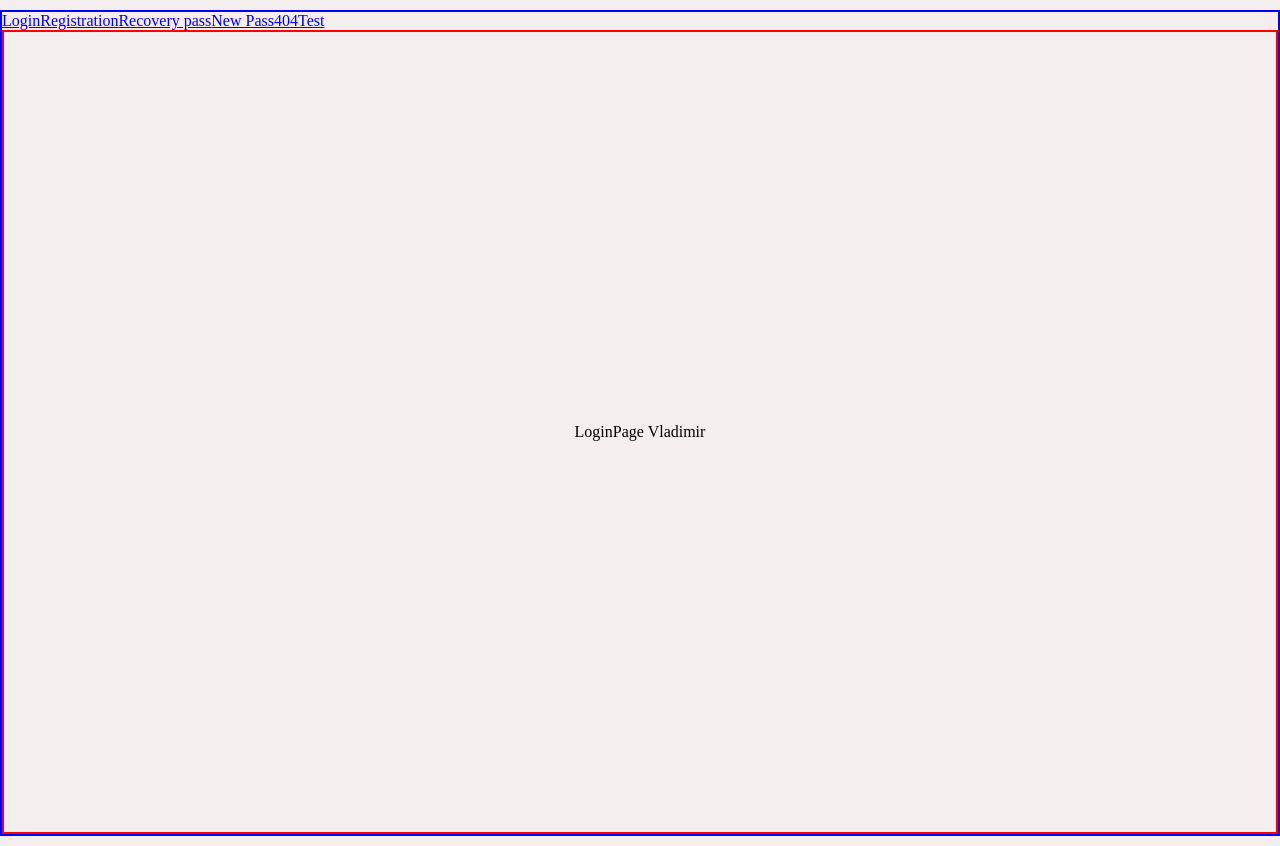
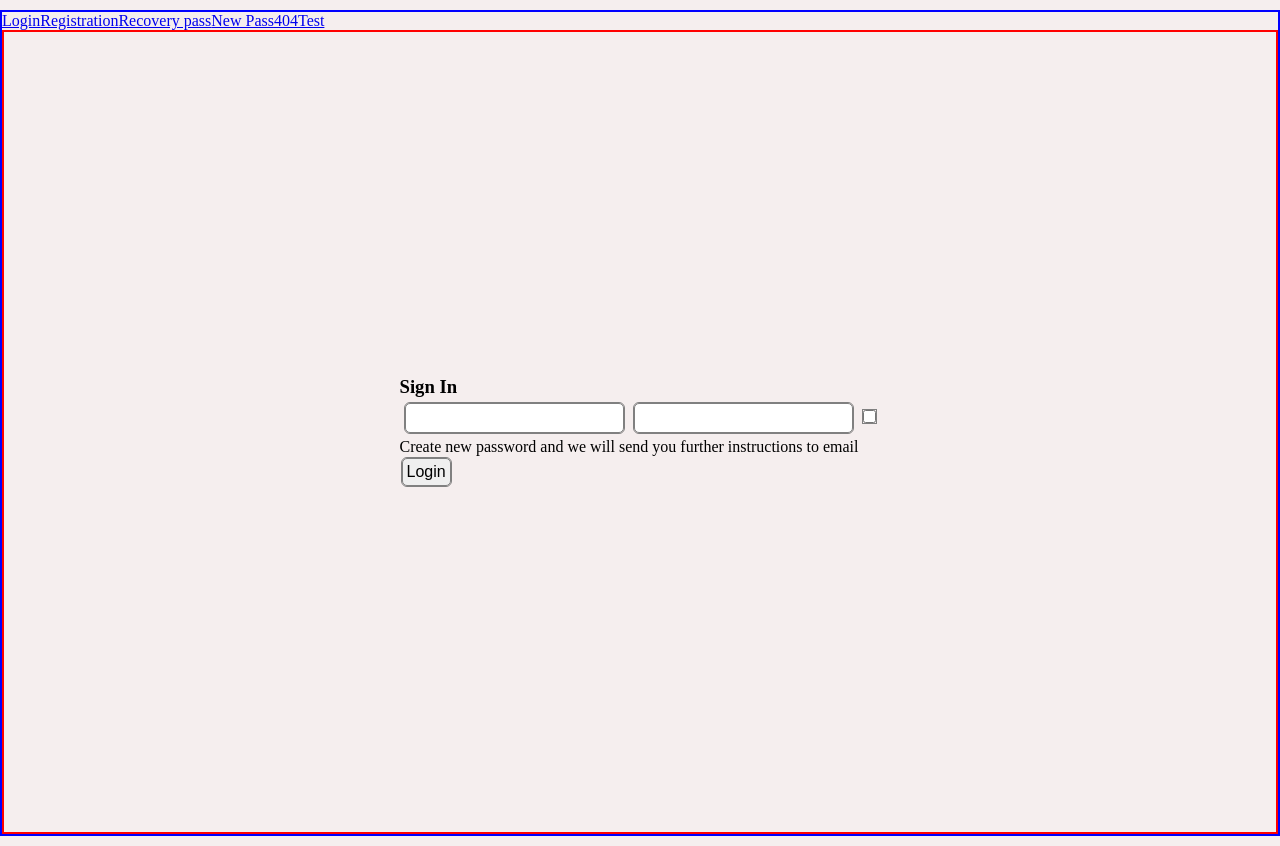
Before and after one commit to Ural993/Cards, a React (Create React App) app: page /#/login in a window 1280 px wide. Built offline with nearby package versions, Linux system fonts and the light colour scheme; no server answers.

Commit message:
add login, logout

```diff
--- a/src/App.tsx
+++ b/src/App.tsx
@@ -1,4 +1,4 @@
-import React from "react";
+import React, {useEffect} from "react";
 import styles from "./App.module.scss"
 import {HashRouter, Link, Route, Routes} from "react-router-dom";
 import {LoginPage} from "./components/pages/p1- loginization/l1-login/login-page";
@@ -8,8 +8,14 @@ import {CreateNewPassPage} from "./components/pages/p1- loginization/l4-create-n
 import {PassRecoveryPage} from "./components/pages/p1- loginization/l3-pass-recovery/pass-recovery-page";
 import {Error404Page} from "./components/pages/p3-error/error404-page";
 import {TestPage} from "./components/pages/p4-test/test-page";
+import {useDispatch} from "react-redux";
+import {authorization} from "./bll/reducers/app/app-reducer";
 
 export const App = () => {
+    const dispatch = useDispatch()
+    useEffect(() => {
+        dispatch(authorization())
+    })
     return (
         <div className={styles.container}>
             <HashRouter>
--- a/src/bll/reducers/app/app-reducer.ts
+++ b/src/bll/reducers/app/app-reducer.ts
@@ -1,29 +1,65 @@
-
+import {Dispatch} from "redux";
+import {authApi} from "../../../dal/cardsApi";
 
 const initState = {
-    isFetching: false
+    userDate: {
+        _id: "",
+        email: "",
+        name: "",
+        avatar: "",
+        publicCardPacksCount: 0,
+    },
+    isFetching: false,
+    isAuthorized: false,
 }
 
 type AppInitStateType = typeof initState
 
-type AppActionType = SetIsFetchingAT
 
 export const appReducer = (state: AppInitStateType = initState, action: AppActionType) => {
-    switch (action.type){
+    switch (action.type) {
         case "APP/SET-IS-FETCHING":
             return {
                 ...state,
                 isFetching: action.isFetching
             }
+        case "APP/SET-USER-DATES":
+            return {...state, userDate: action.payload}
+        case "APP/IS-AUTHORIZED":
+            return {...state, isAuthorized: action.isAuthorized}
         default:
             return state
     }
 }
 
+export const setIsFetchingAC = (isFetching: boolean) => {
+    return {type: "APP/SET-IS-FETCHING", isFetching} as const
+}
+export const setUserDatesAC = (payload: {
+    _id: string, email: string,
+    name: string, avatar: string, publicCardPacksCount: number,
+}) => ({type: "APP/SET-USER-DATES", payload} as const)
+
+export const isAuthorizedAC = (isAuthorized: boolean) => ({type: "APP/IS-AUTHORIZED", isAuthorized} as const)
+
+
+export const authorization = () => (dispatch: Dispatch) => {
+    authApi.authorization()
+        .then((res) => {
+            dispatch(setUserDatesAC(res.data))
+            dispatch(isAuthorizedAC(true))
+        })
+}
+export const logout = () => (dispatch: Dispatch) => {
+    authApi.logout()
+        .then((res) => {
+            debugger
+        dispatch(isAuthorizedAC(false))
+        })
+}
+
+
 export type SetIsFetchingAT = ReturnType<typeof setIsFetchingAC>
-export const setIsFetchingAC = (isFetching: boolean) => {
-    return{
-        type: "APP/SET-IS-FETCHING",
-        isFetching
-    } as const
-}
+type setUserDatesACType = ReturnType<typeof setUserDatesAC>
+type isAuthorizedACType = ReturnType<typeof isAuthorizedAC>
+type AppActionType = SetIsFetchingAT | setUserDatesACType | isAuthorizedACType
--- a/src/bll/reducers/r1-login/login-reduser.ts
+++ b/src/bll/reducers/r1-login/login-reduser.ts
@@ -1,10 +1,32 @@
+import {AxiosError} from "axios";
+import {Dispatch} from "redux";
+import {authApi} from "../../../dal/cardsApi";
+import {isAuthorizedAC} from "../app/app-reducer";
 
 
-const initState = {}
+const initState = {
+    error: ''
+}
+type initStateType = typeof initState
 
-export const loginReducer = (state: any = initState, action: any) => {
-    switch (action.type){
+export const loginReducer = (state: initStateType = initState, action: ActionsType) => {
+    switch (action.type) {
+        case "LOGIN/SET-ERROR":
+            return {...state, error: action.error}
         default:
             return state
     }
 }
+const setError = (error: string) => ({type: 'LOGIN/SET-ERROR', error} as const)
+
+export const login = (email: string, password: string, rememberMe: boolean) => (dispatch: Dispatch) => {
+    authApi.login(email, password, rememberMe)
+        .then((res) => {
+            dispatch(isAuthorizedAC(true))
+        })
+        .catch((err: AxiosError) => {
+            dispatch(setError(err.response?.data.message))
+        })
+}
+type setErrorType = ReturnType<typeof setError>
+type ActionsType = setErrorType
--- a/src/common/components/c1-SuperInputText/SuperInputText.tsx
+++ b/src/common/components/c1-SuperInputText/SuperInputText.tsx
@@ -20,7 +20,6 @@ const SuperInputText: React.FC<SuperInputTextPropsType> = (
         onKeyPress, onEnter,
         error,
         className, spanClassName,
-
         ...restProps// все остальные пропсы попадут в объект restProps
     }
 ) => {
--- a/src/components/pages/p1- loginization/l1-login/login-page.tsx
+++ b/src/components/pages/p1- loginization/l1-login/login-page.tsx
@@ -1,9 +1,77 @@
 import React from "react"
+import styles from "../l3-pass-recovery/passwordRecovery.module.scss";
+import {Preloader} from "../../../../common/components/c4-Preloader/Preloader";
+import SuperInputText from "../../../../common/components/c1-SuperInputText/SuperInputText";
+import SuperButton from "../../../../common/components/c2-SuperButton/SuperButton";
+import {useDispatch, useSelector} from "react-redux";
+import {AppStateType} from "../../../../bll/store";
+import {useFormik} from "formik";
+import * as Yup from "yup";
+import {login} from "../../../../bll/reducers/r1-login/login-reduser";
+import {Navigate} from "react-router-dom";
 
 export const LoginPage = () => {
-    return (
-        <div>
-            LoginPage Vladimir
+    const dispatch = useDispatch()
+    const isFetching = useSelector<AppStateType, boolean>(state => state.app.isFetching)
+    const error = useSelector<AppStateType, string>(state => state.login.error)
+    const isAuthorized = useSelector<AppStateType, boolean>(state => state.app.isAuthorized)
+
+    const formik = useFormik({
+        initialValues: {
+            email: "",
+            password: "",
+            rememberMe: false,
+        },
+        validationSchema: Yup.object({
+            password: Yup.string()
+                .required("Required"),
+        }),
+        onSubmit: values => {
+            let {email, password, rememberMe} = values
+            dispatch(login(email, password, rememberMe))
+        }
+    })
+    if (isAuthorized) {
+        return <Navigate to={'/profile'}/>
+    }
+
+    return (<div className={styles.loginPage}>
+        {isFetching && <Preloader/>}
+        <div className={styles.container}>
+
+            <h3 className={styles.title}>Sign In</h3>
+
+            <form onSubmit={formik.handleSubmit} className={styles.form}>
+                <SuperInputText
+                    type={"email"}
+                    {...formik.getFieldProps("email")}
+                />
+                {formik.touched.email && formik.errors.email ? (
+                    <div className={styles.error}>{formik.errors.email}</div>
+                ) : null}
+                <SuperInputText
+                    type={"password"}
+                    {...formik.getFieldProps("password")}
+                />
+                {formik.touched.password && formik.errors.password ? (
+                    <div className={styles.error}>{formik.errors.password}</div>
+                ) : null}
+                <SuperInputText
+                    type={"checkbox"}
+                    {...formik.getFieldProps("rememberMe")}
+                />
+                <p className={styles.emailText}>Create new password and we will send you further instructions to
+                    email</p>
+                <div className={styles.block}>
+                    <SuperButton
+                        type={"submit"}
+                        disabled={isFetching}
+                    >
+                        Login
+                    </SuperButton>
+                </div>
+            </form>
         </div>
-    )
+        {error && <div>{error}</div>}
+    </div>)
 }
--- a/src/components/pages/p2-profile/profile-page.tsx
+++ b/src/components/pages/p2-profile/profile-page.tsx
@@ -1,9 +1,25 @@
 import React from "react"
+import {useDispatch, useSelector} from "react-redux";
+import {AppStateType} from "../../../bll/store";
+import {logout} from "../../../bll/reducers/app/app-reducer";
+import {Navigate} from "react-router-dom";
 
 export const ProfilePage = () => {
-    return(
+    const dispatch = useDispatch()
+    const userName = useSelector<AppStateType, string>(state => state.app.userDate.name)
+    const isAuthorized = useSelector<AppStateType, boolean>(state => state.app.isAuthorized)
+    const onClickHandler =()=>{
+        dispatch(logout())
+    }
+    if(!isAuthorized){
+        return <Navigate to={'/login'}/>
+    }
+    return (
         <div>
-            ProfilePage
+            <div>
+                <button onClick={onClickHandler}>logout</button>
+            </div>
+            UserName:{userName}
         </div>
     )
 }
--- a/src/dal/cardsApi.ts
+++ b/src/dal/cardsApi.ts
@@ -8,6 +8,15 @@ const instance = axios.create({
 export const authApi = {
     ping() {
         return instance.get("ping")
+    },
+    authorization() {
+        return instance.post('auth/me',{})
+    },
+    login(email: string, password: string, rememberMe: boolean) {
+        return instance.post('auth/login', {email, password, rememberMe})
+    },
+    logout() {
+        return instance.delete('auth/me', {})
     },
     registerUser(email: string, password: string) {
         return instance.post<RegisterRequestType>("auth/register", {email, password})
@@ -26,3 +35,16 @@ export const authApi = {
 type RegisterRequestType = {
     error?: string
 }
+
+export type RequestUserDate={
+    _id: string,
+    email: string,
+    name: string,
+    avatar: string,
+    publicCardPacksCount: number,
+    created: Date,
+    updated: Date,
+    isAdmin: boolean,
+    verified: boolean,
+    rememberMe: boolean,
+}
```
